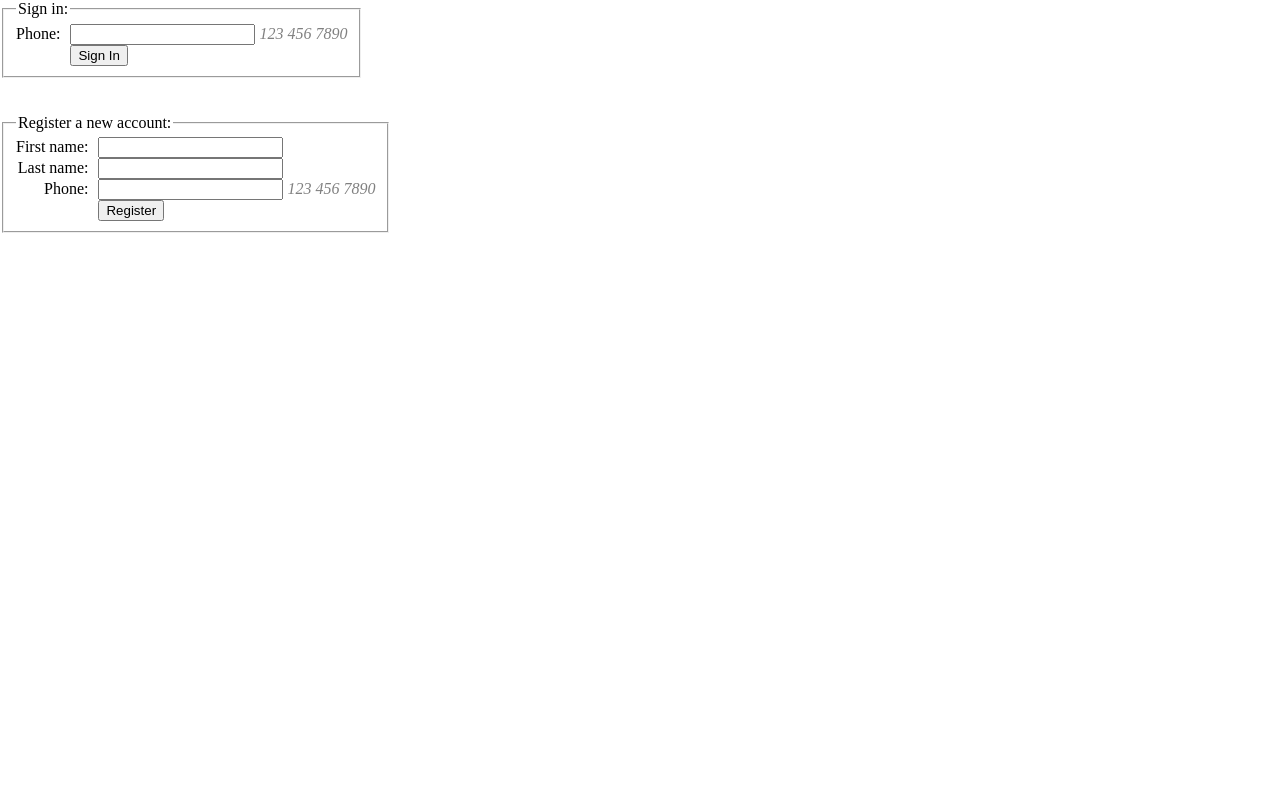
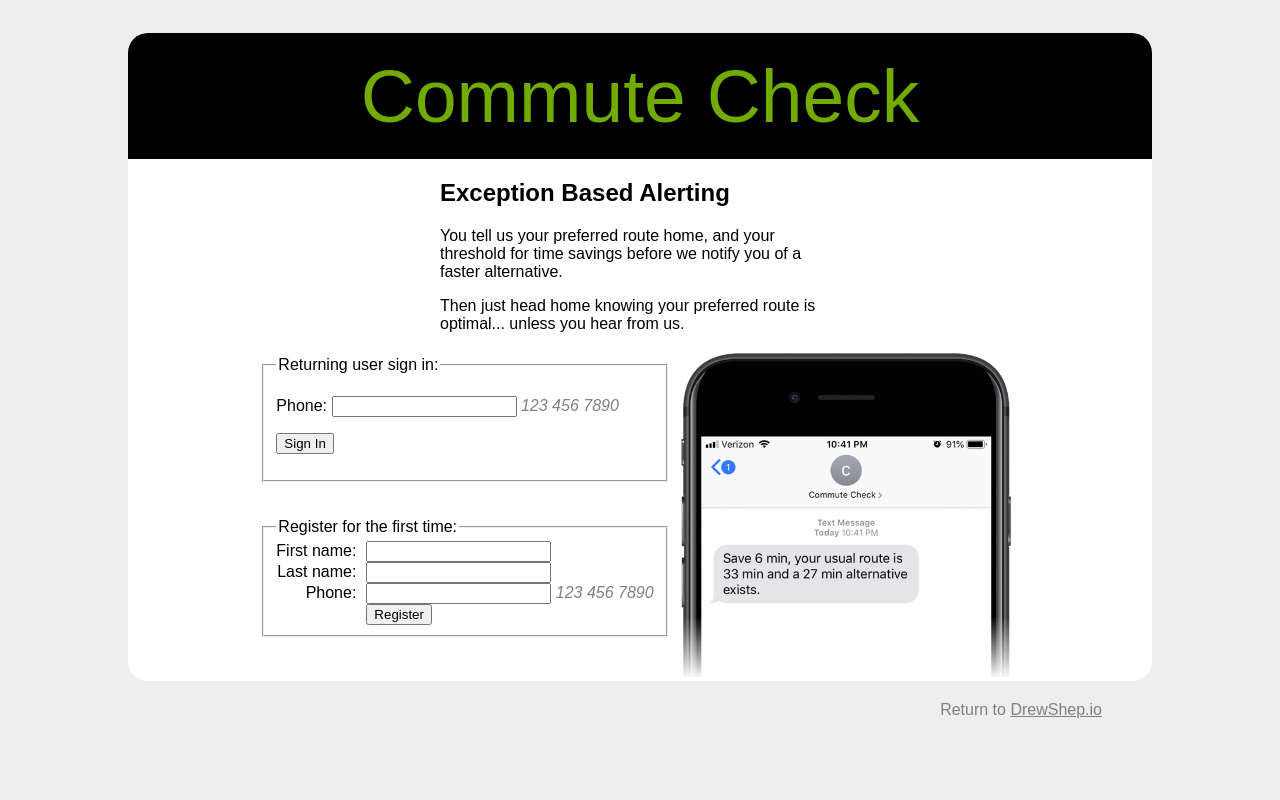
Before and after one commit to MrDrewShep/Commute_Check_With_Endpoints, a Flask app: page / in a window 1280 px wide. Run offline with Flask 2, Linux system fonts and the light colour scheme.

Commit message:
Part 1 of css styling complete.

```diff
--- a/static/style.css
+++ b/static/style.css
@@ -4,6 +4,81 @@ a {
 }
 
 body {
+    background: rgba(238, 238, 238);
+    font-family: Arial, Helvetica, sans-serif;
+    display: flex;
+    justify-content: center;
+    flex-wrap: wrap;
+}
+
+.body_wrapper {
+    width: 80vw;
+    display: flex;
+    flex-direction: column;
+}
+
+.banner_wrapper {
+    text-align: center;
+    background: black;
+    width: 100%;
+    margin-top: 25px;
+    border-top-left-radius: 20px;
+    border-top-right-radius: 20px;
+}
+
+.banner_content {
+    font-size: 75px;
+    font-family: Arial, Helvetica, sans-serif;
+    color: #72AB00;
+    padding: 20px;
+}
+
+.main_wrapper {
+    display: flex;
+    justify-content: center;
+    flex-direction: column;
+    align-items: center;
+    background: white;
+    width: 100%;
+    border-bottom-left-radius: 20px;
+    border-bottom-right-radius: 20px;
+}
+
+.description_wrapper {
+    display: inline-block;
+    clear: both;
+}
+
+.description_content {
+    width: 400px;
+    text-align: left;
+}
+
+.form_and_image_wrapper {
+    display: flex;
+    flex-direction: row;
+    align-items: center;
+}
+
+.two_forms {
+    display: inline-block;
+    text-align: left;
+    width: 100%;
+}
+
+.screenshot {
+    display: inline-block;
+}
+
+.footer {
+    text-align: right;
+    color: grey;
+    padding-right: 50px;
+    padding-top: 20px;
+}
+
+.footer a {
+    color: grey;
 }
 
 table {
--- a/templates/index.html
+++ b/templates/index.html
@@ -1,58 +1,23 @@
-<!DOCTYPE html>
-<html>
+{% extends "layout.html" %}
+{% block body %}
+  <head>
+    <title>Commute Check</title>
+  </head>
+      <div class="description_wrapper">
+        <div class="description_content">
+         <h2>Exception Based Alerting</h2>
+         <p>You tell us your preferred route home, and your threshold for time savings before we notify you of a faster alternative.</p>
+         <p>Then just head home knowing your preferred route is optimal... unless you hear from us.</p>
+        </div class="description_content">
+      </div class="description_wrapper">
 
-<head>
-  <title>Simple Map</title>
-  <meta name="viewport" content="initial-scale=1.0">
-  <meta charset="utf-8">
-  <style>
+      <div class="form_and_image_wrapper">
 
-    #myform {
-      margin-top: 100px;
-      margin-left: 100px;
-    }
-
-    form {
-      display: table;
-    }
-
-    form p {
-      display: table-row;
-    }
-
-    form label {
-      display: table-cell;
-      padding-right: 10px;
-      text-align: right;
-    }
-
-    form input {
-      display: table-cell;
-    }
-
-    .texttip {
-      color: grey;
-      font-style: italic;
-    }
-
-    .controls {
-      width: 300px;
-    }
-
-    html,
-    body {
-      height: 100%;
-      margin: 0;
-      padding: 0;
-    }
-  </style>
-</head>
-
-<body>
+        <div class="two_forms">
           <div class="myform">
             <form id="signin_form" method="post" action="/account/login">
               <fieldset>
-        <legend>Sign in:</legend>
+                <legend>Returning user sign in:</legend>
                 <p>
                   <label for="">Phone:</label>
                   <input type="tel" name="phone"><font class="texttip"> 123 456 7890</font>
@@ -65,12 +30,11 @@
             </form>
             <br>
             <br>
-  </div>
-
+          </div class="myform">
           <div class="myform">
             <form id="registration_form" method="post" action="/account/register">
               <fieldset>
-        <legend>Register a new account:</legend>
+                <legend>Register for the first time:</legend>
                 <p>
                   <label for="">First name:</label>
                   <input type="text" name="fname" id="fname">
@@ -91,7 +55,12 @@
             </form>
             <br>
             <br>
-  </div>
-</body>
+          </div class="myform">
+        </div class="two_forms">
 
-</html>
+        <div class="screenshot">
+          <img src="{{ url_for('static', filename='commute_check_framed_jetblack_cropped.png') }}" width="350" alt="">
+        </div class="screenshot">
+      </div class="form_and_image_wrapper">
+
+{% endblock %}
--- /dev/null
+++ b/templates/layout.html
@@ -0,0 +1,34 @@
+<!DOCTYPE html>
+<html>
+
+<head>
+  <link rel="stylesheet" type="text/css" href="{{ url_for('static', filename='style.css') }}">
+  <meta name="viewport" content="initial-scale=1.0">
+  <meta charset="utf-8">
+</head>
+
+
+<body>
+  <div class="body_wrapper">
+    <div class="banner_wrapper">
+      <div class="banner_content">
+        Commute Check
+      </div class="banner_content">
+    </div class="banner_wrapper">
+
+    <div class="main_wrapper">
+
+      {% block body %}
+      {% endblock %}
+
+    </div class="main_wrapper">
+
+    <div class="footer">
+      Return to <a href="https://www.drewshep.io/commute-check-2019">DrewShep.io</a>
+    </div>
+
+  </div class="body_wrapper">
+
+</body>
+
+</html>
```
Also changed, not shown: other parts of static/style.css (+39 -0 lines), templates/account_home.html (+5 -13 lines), templates/authenticate.html (+7 -52 lines), templates/route.html (+5 -53 lines), static/commute_check_framed_jetblack_cropped.png (added), 1 other file. Lines whose indentation alone changed are shown as unchanged.
